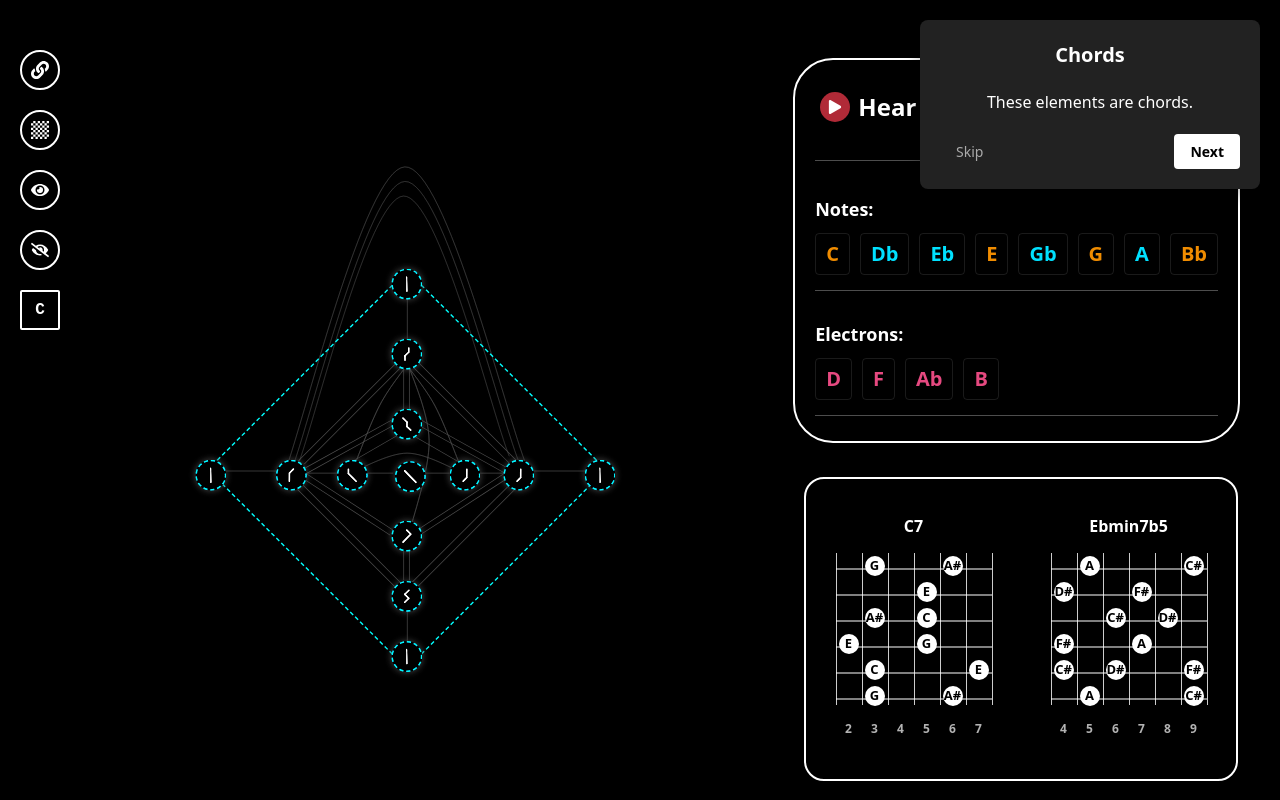
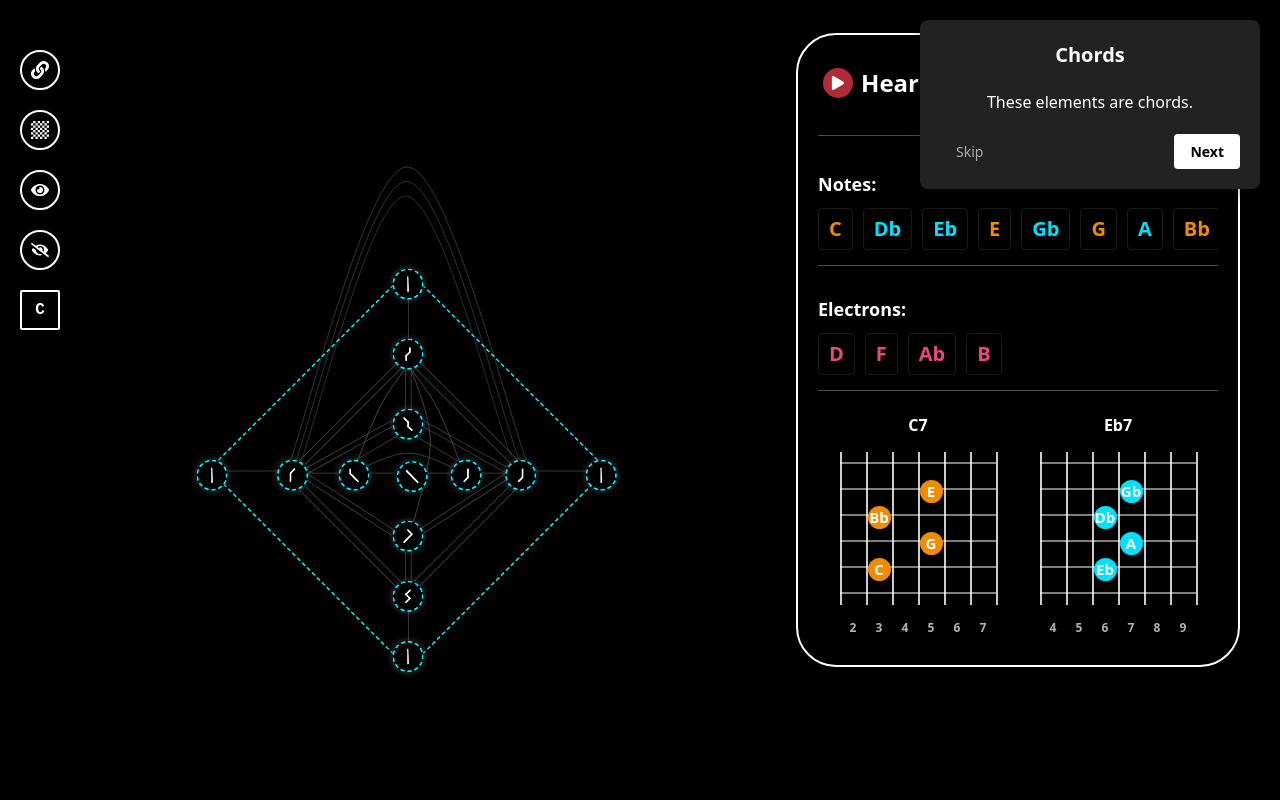
Before and after one commit to circuloponto/garden_app_02, a React (Vite) app: page / in a window 1280 px wide. Built offline with nearby package versions, Linux system fonts and the light colour scheme.

Commit message:
infoBox and tab displayer2

```diff
--- a/src/App.css
+++ b/src/App.css
@@ -1059,15 +1059,16 @@ border: 2px dashed rgba(255, 255, 255, 1);
     align-items: center;
 }
   .infoBox{
-   width: auto;
+    width: 400px;
     height: auto;
     min-height: 240px;
     border: 2px solid white;
     border-radius: 40px;
     z-index: 100;
-   margin: -300px 20px 0 0;
+    margin: -100px 20px 0 0;
     padding: 20px;
-   display: flex;
+    display: flex
+;
     flex-direction: column;
     gap: 15px;
     background-color: rgba(0, 0, 0, 0.7);
--- a/src/components/Fretboard.jsx
+++ b/src/components/Fretboard.jsx
@@ -1,18 +1,19 @@
 import React, { useState } from 'react'
 import styles from './fretboard.module.css'
+import classNames from 'classnames';
 
-const Fretboard = ({chord}) => {
-  const {name, fretStart, spelling = []} = chord;
+const Fretboard = ({chord, type}) => {
+  const {name, fretStart, positions, spelling = []} = chord;
   // Ensure fretStart is at least 1 to avoid negative indices
   const startFret = Math.max(1, fretStart);
 
   const [notes] = useState([
-    ['E', 'F', 'F#', 'G', 'G#', 'A', 'A#', 'B', 'C', 'C#', 'D', 'D#', 'E'],
-    ['B', 'C', 'C#', 'D', 'D#', 'E', 'F', 'F#', 'G', 'G#', 'A', 'A#', 'B'],
-    ['G', 'G#', 'A', 'A#', 'B', 'C', 'C#', 'D', 'D#', 'E', 'F', 'F#', 'G'],
-    ['D', 'D#', 'E', 'F', 'F#', 'G', 'G#', 'A', 'A#', 'B', 'C', 'C#', 'D'],
-    ['A', 'A#', 'B', 'C', 'C#', 'D', 'D#', 'E', 'F', 'F#', 'G', 'G#', 'A'],
-    ['E', 'F', 'F#', 'G', 'G#', 'A', 'A#', 'B', 'C', 'C#', 'D', 'D#', 'E'],
+    ['E', 'F', 'Gb', 'G', 'Ab', 'A', 'Bb', 'B', 'C', 'Db', 'D', 'Eb', 'E'],
+    ['B', 'C', 'Db', 'D', 'Eb', 'E', 'F', 'Gb', 'G', 'Ab', 'A', 'Bb', 'B'],
+    ['G', 'Ab', 'A', 'Bb', 'B', 'C', 'Db', 'D', 'Eb', 'E', 'F', 'Gb', 'G'],
+    ['D', 'Eb', 'E', 'F', 'Gb', 'G', 'Ab', 'A', 'Bb', 'B', 'C', 'Db', 'D'],
+    ['A', 'Bb', 'B', 'C', 'Db', 'D', 'Eb', 'E', 'F', 'Gb', 'G', 'Ab', 'A'],
+    ['E', 'F', 'Gb', 'G', 'Ab', 'A', 'Bb', 'B', 'C', 'Db', 'D', 'Eb', 'E'],
   ]);
 
   // Get the 6 notes for each string starting from startFret - 1
@@ -42,6 +43,23 @@ const Fretboard = ({chord}) => {
     return enharmonic && spelling.includes(enharmonic);
   };
 
+  // Function to check if a position should be displayed based on positions prop
+  const shouldShowPosition = (string, fretIndex) => {
+    if (!positions || positions.length === 0) {
+      // If no positions provided, show all notes that are in the chord
+      return true;
+    }
+
+    // Convert fretIndex to actual fret number
+    const actualFret = startFret + fretIndex - 1;
+
+    // Find the position for this string (strings are 1-indexed in the positions array)
+    const position = positions.find(pos => pos.string === 6 - string);
+
+    // Return true if this position matches the fret
+    return position && position.fret === actualFret;
+  };
+
   // Create a grid of cells for the fretboard
   const renderFretboard = () => {
     const cells = [];
@@ -53,18 +71,26 @@ const Fretboard = ({chord}) => {
     for (let string = 0; string < 6; string++) {
       for (let fret = 0; fret < 6; fret++) {
         const note = visibleNotes[string][fret];
-        const inChord = isNoteInChord(note);
+        const isInChord = isNoteInChord(note);
+        const shouldShow = shouldShowPosition(string, fret);
+
         cells.push(
           <div
-            key={`${string}-${fret}`}
+            key={`cell-${string}-${fret}`}
             className={styles.cell}
-            style={{
-              gridRow: string + 1,
-              gridColumn: fret + 1
-            }}
+            style={{ gridRow: string + 1, gridColumn: fret + 1 }}
           >
-            <div className={`${styles.note} ${inChord ? styles.inChord : ''}`}>
-              {inChord ? note : ''}
+            <div
+              className={classNames(
+                styles.note,
+                {
+                  [styles.inChord]: isInChord && shouldShow && !type,
+                  [styles.firstChord]: isInChord && shouldShow && type === 'first',
+                  [styles.secondChord]: isInChord && shouldShow && type === 'second'
+                }
+              )}
+            >
+              {isInChord && shouldShow ? note : ''}
             </div>
           </div>
         );
--- a/src/components/FretboardDisplayer.jsx
+++ b/src/components/FretboardDisplayer.jsx
@@ -6,17 +6,34 @@ const FretboardDisplayer = () => {
   const mockChord1 = {
     name: 'C7',
     spelling: ['C', 'E', 'G', 'Bb'],
+    positions: [
+      {string: 6, fret: null},
+      {string: 5, fret:5},
+      {string: 4, fret:3},
+      {string: 3, fret: 5},
+      {string: 2, fret:3},
+      {string: 1, fret: null},
+    ],
     fretStart: 3,
   }
   const mockChord2 = {
-    name: 'Ebmin7b5',
+    name: 'Eb7',
+    positions: [
+      {string: 6, fret: null},
+      {string: 5, fret:7},
+      {string: 4, fret:6},
+      {string: 3, fret: 7},
+      {string: 2, fret:6},
+      {string: 1, fret: null},
+    ],
     spelling: ['Eb', 'Gb', 'A', 'Db'],
     fretStart: 5,
   }
+
   return (
-    <div className={styles.fretboardDisplayer}>
-        <Fretboard chord={mockChord1} />
-        <Fretboard chord={mockChord2} />
+    <div style={{display: 'flex', justifyContent: 'center'}}>
+      <Fretboard chord={mockChord1} type="first" />
+      <Fretboard chord={mockChord2} type="second" />
     </div>
   )
 }
--- a/src/components/fretboard.module.css
+++ b/src/components/fretboard.module.css
@@ -31,7 +31,7 @@
     width: 100%;
     height: 2px;
     background-color: rgba(255, 255, 255, 0.5);
-   margin: 15px -10px 0 0;
+   margin: 10px -10px 0 0;
     z-index: 1;
 }
 
@@ -57,8 +57,8 @@
 
 /* Note styling */
 .note {
-    width: 20px;
-    height: 20px;
+    width: 23px;
+    height: 23px;
     display: flex;
     justify-content: center;
     align-items: center;
@@ -104,3 +104,14 @@
     font-weight: bold;
     transform: translateX(0px); /* Half the cell width to center between fret lines */
 }
+
+.firstChord{
+    background-color: #f08c00;
+    font-weight: bold;
+    font-size: 15px;
+  }
+  .secondChord{
+    background-color: #00e1ff;
+    font-weight: bold;
+    font-size: 15px;
+  }
```
Lines whose indentation alone changed are shown as unchanged.
